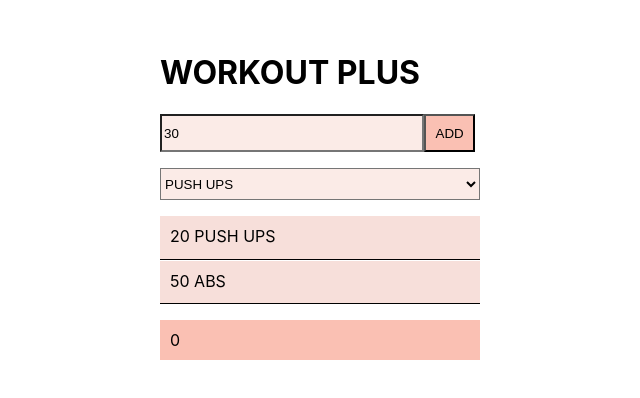
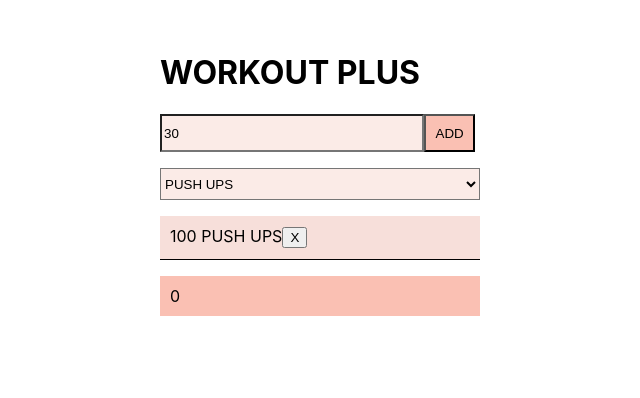
Before and after one commit to kapit4n/timer-p, a React (Create React App) app: page / in a window 1280 px wide. Shown: the part 128-526 px from the top of the page, without its empty margins (0-640 px from the left). Built offline with nearby package versions, Linux system fonts and the light colour scheme.

Commit message:
Remove a workout item

```diff
--- a/src/comp/category-list.js
+++ b/src/comp/category-list.js
@@ -1,7 +1,7 @@
 export default function ({ categories, selectedCategory, setSelectedCategory }) {
     return (
         <select style={{ marginBottom: '1rem', width: '20rem', height: '2rem', backgroundColor: '#FBEBE7' }} value={selectedCategory} onChange={e => setSelectedCategory(e.target.value)}>
-            {categories.map(c => <option value={c.name}>{c.name}</option>)}
+            {categories.map(c => <option value={c.name}>{c.name} </option>)}
         </select>
     )
 }
--- a/src/comp/sprint-list.js
+++ b/src/comp/sprint-list.js
@@ -1,8 +1,16 @@
-export default function ({ sprints, total }) {
+export default function ({ sprints, total, onRemove }) {
     return (
         <div style={{ marginBottom: '1rem', width: '20rem' }}>
-            {sprints.map(s => (<div style={{
-                borderBottom: '1px solid black', backgroundColor: "#F7DFDA", marginBottom: '1px', height: '1.4rem', padding: '10px' }}>{s.qty} {s.cat}</div>))}
+            {sprints.map(s => (
+                <div style={{
+                    borderBottom: '1px solid black', backgroundColor: "#F7DFDA", marginBottom: '1px', height: '1.4rem', padding: '10px'
+                }}>
+                    <span>
+                        {s.qty} {s.cat}
+                    </span>
+                    <button onClick={() => onRemove(s)}>X</button>
+                </div>
+            ))}
             <div style={{ marginTop: '1rem', padding: '10px', backgroundColor: '#FAC0B3' }}>{total}</div>
         </div>
     )
--- a/src/containers/main-container.js
+++ b/src/containers/main-container.js
@@ -6,17 +6,21 @@ import SprintList from "../comp/sprint-list";
 const PUSH_UPS = "PUSH UPS"
 const ABS = "ABS"
 
+let insertId = 1;
+
 const cats_cals = { 'PUSH UPS': 10, "ABS": 5 }
 
 export default function () {
     const [inValue, setInValue] = useState(30);
     const [categories] = useState([{ name: PUSH_UPS }, { name: ABS }])
     const [selectedCategory, setSelectedCategory] = useState(PUSH_UPS)
-    const [sprints, setSprints] = useState([{ qty: 20, cat: PUSH_UPS }, { qty: 50, cat: ABS }])
+    //const [sprints, setSprints] = useState([{ qty: 100, cat: PUSH_UPS }, { qty: 50, cat: ABS }])
+    const [sprints, setSprints] = useState([{ qty: 100, cat: PUSH_UPS }])
+    //const [sprints, setSprints] = useState([])
     const [totalValue, setTotalValue] = useState(0);
 
     const addValue = (e) => {
-        const sprintsAll = [...sprints, { qty: inValue, cat: selectedCategory }]
+        const sprintsAll = [...sprints, { id: insertId++, qty: inValue, cat: selectedCategory }]
         setSprints(sprintsAll)
         setInValue('')
         updateTotal(sprintsAll)
@@ -25,11 +29,18 @@ export default function () {
     const updateTotal = (sprintsAll) => {
         const totalAll = { "PUSH UPS": { qty: 0 }, ABS: { qty: 0} }
         sprintsAll.forEach(s => {
-            totalAll[s.cat].qty += Number(s.qty)
+            let nn = Number(s.qty)
+            totalAll[s.cat].qty += nn
         })
 
         const ss = Object.keys(totalAll).reduce((acc, curr) => acc + cats_cals[curr] * totalAll[curr].qty, 0)
         setTotalValue(ss)
+    }
+
+    const onRemove = (c) => {
+        const sprintsAll = sprints.filter(s => s.id != c.id)
+        setSprints(sprintsAll)
+        updateTotal(sprintsAll)
     }
 
     return (
@@ -37,7 +48,7 @@ export default function () {
             <h1>WORKOUT PLUS</h1>
             <SprintInput addValue={addValue} value={inValue} setValue={setInValue} />
             <CategoryList categories={categories} selectedCategory={selectedCategory} setSelectedCategory={setSelectedCategory}></CategoryList>
-            <SprintList sprints={sprints} total={totalValue} />
+            <SprintList sprints={sprints} total={totalValue}  onRemove={onRemove}/>
         </div>
     )
 }
```
